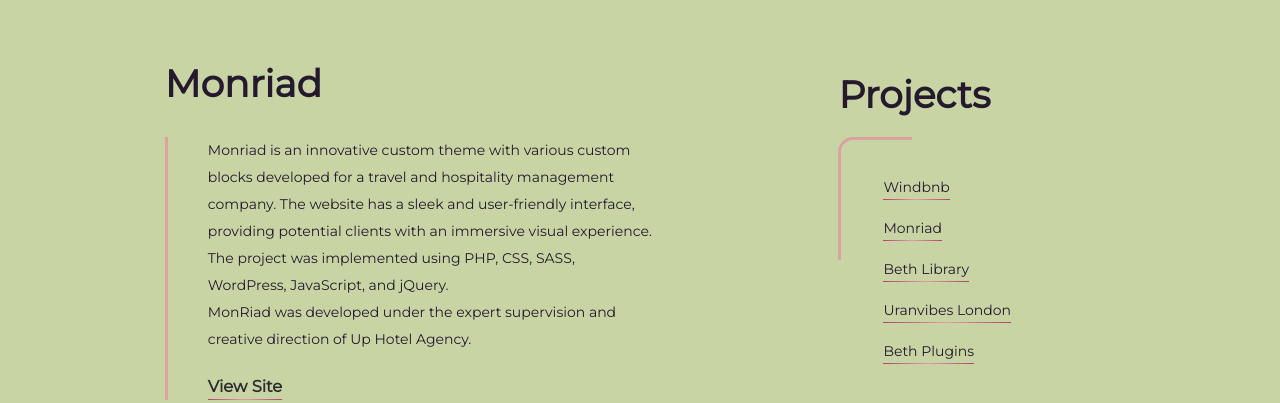
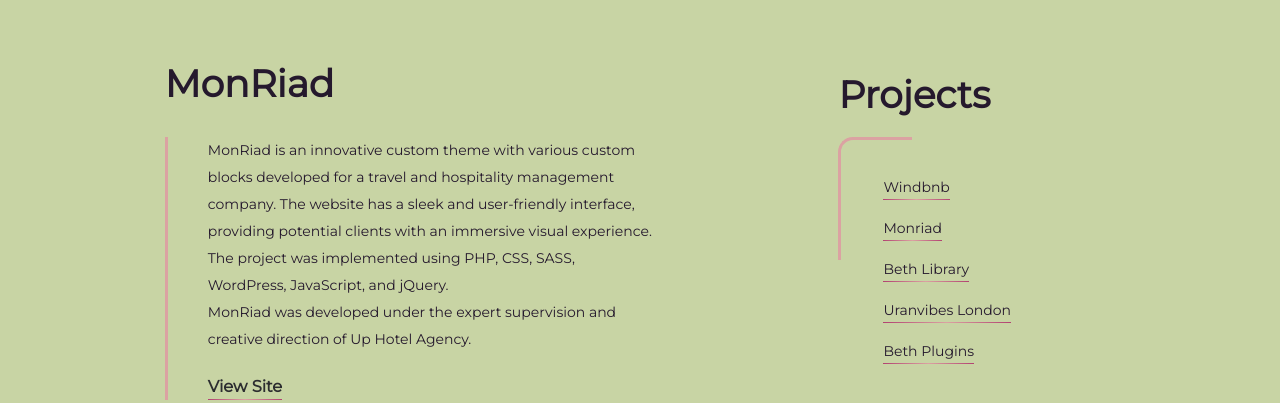
Before and after one commit to elizabethproj/stack-project, a React (Create React App) app: page / in a window 1280 px wide. Both pictures are taken after a click on the item "Monriad". Shown: the part 185-588 px from the top of the page. Built offline with nearby package versions, Linux system fonts and the light colour scheme.

Commit message:
Update Project5.js

```diff
--- a/src/componenets/Project5.js
+++ b/src/componenets/Project5.js
@@ -4,11 +4,11 @@
   return (
     <div className="project1-cont active">
       <div className="project-header">
-        <h2>Monriad</h2>
+        <h2>MonRiad</h2>
       </div>
       <div className="about-text">
         <p>
-        Monriad is an innovative custom theme with various custom blocks developed for a travel and hospitality management company. The website has a sleek and user-friendly interface, providing potential clients with an immersive visual experience. The project was implemented using PHP, CSS, SASS, WordPress, JavaScript, and jQuery.
+        MonRiad is an innovative custom theme with various custom blocks developed for a travel and hospitality management company. The website has a sleek and user-friendly interface, providing potential clients with an immersive visual experience. The project was implemented using PHP, CSS, SASS, WordPress, JavaScript, and jQuery.
       <br/>
         MonRiad was developed under the expert supervision and creative direction of Up Hotel Agency.
         </p>
```
